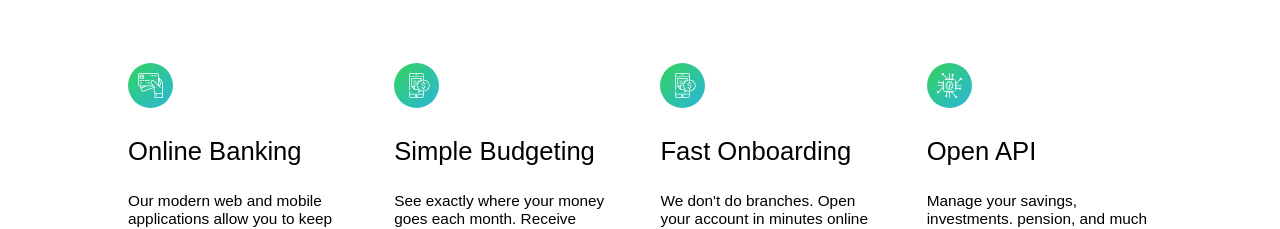
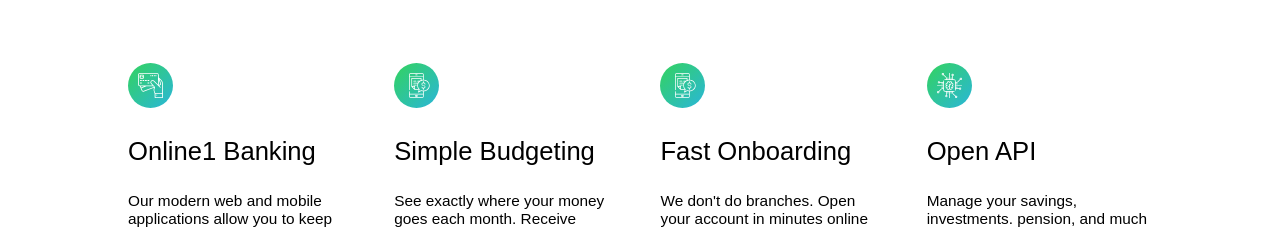
Before and after one commit to SAMPAIOCARLOS/EasyBank, a Vue app: page /1 in a window 1280 px wide. Shown: the part 1200-1429 px from the top of the page. Built offline with nearby package versions, Linux system fonts and the light colour scheme.

Commit message:
teste de modificação

```diff
--- a/src/components/NavBar.vue
+++ b/src/components/NavBar.vue
@@ -95,10 +95,6 @@ nav {
     transition: 0.5s;
 }
 
-
-
-
-
 .hamburguer.active .line-span:nth-child(2) {
     opacity: 0;
     transition: 0.3s;
--- a/src/components/TheMain.vue
+++ b/src/components/TheMain.vue
@@ -1,6 +1,9 @@
 <script>
 import About from './About.vue';
 import Blog from './Blog.vue';
+
+import { getImageUrl } from '../utils/imageHelper.js';
+
   export default {
     name: 'TheMain',
     components: { About, Blog },
@@ -8,8 +11,8 @@ import Blog from './Blog.vue';
       return {
         data_cards_about: [
           {
-            url_img: '/src/assets/images/icon-online.svg',
-            title: 'Online Banking',
+            url_img: getImageUrl('icon-online.svg'),
+            title: 'Online1 Banking',
             text_content: "Our modern web and mobile applications allow you to keep track of your finances wherever you are in the world."
           },
           {
--- /dev/null
+++ b/src/utils/imageHelper.js
@@ -0,0 +1,3 @@
+export function getImageUrl(path) {
+    return new URL(`../assets/images/${path}`, import.meta.url).href
+}
```
